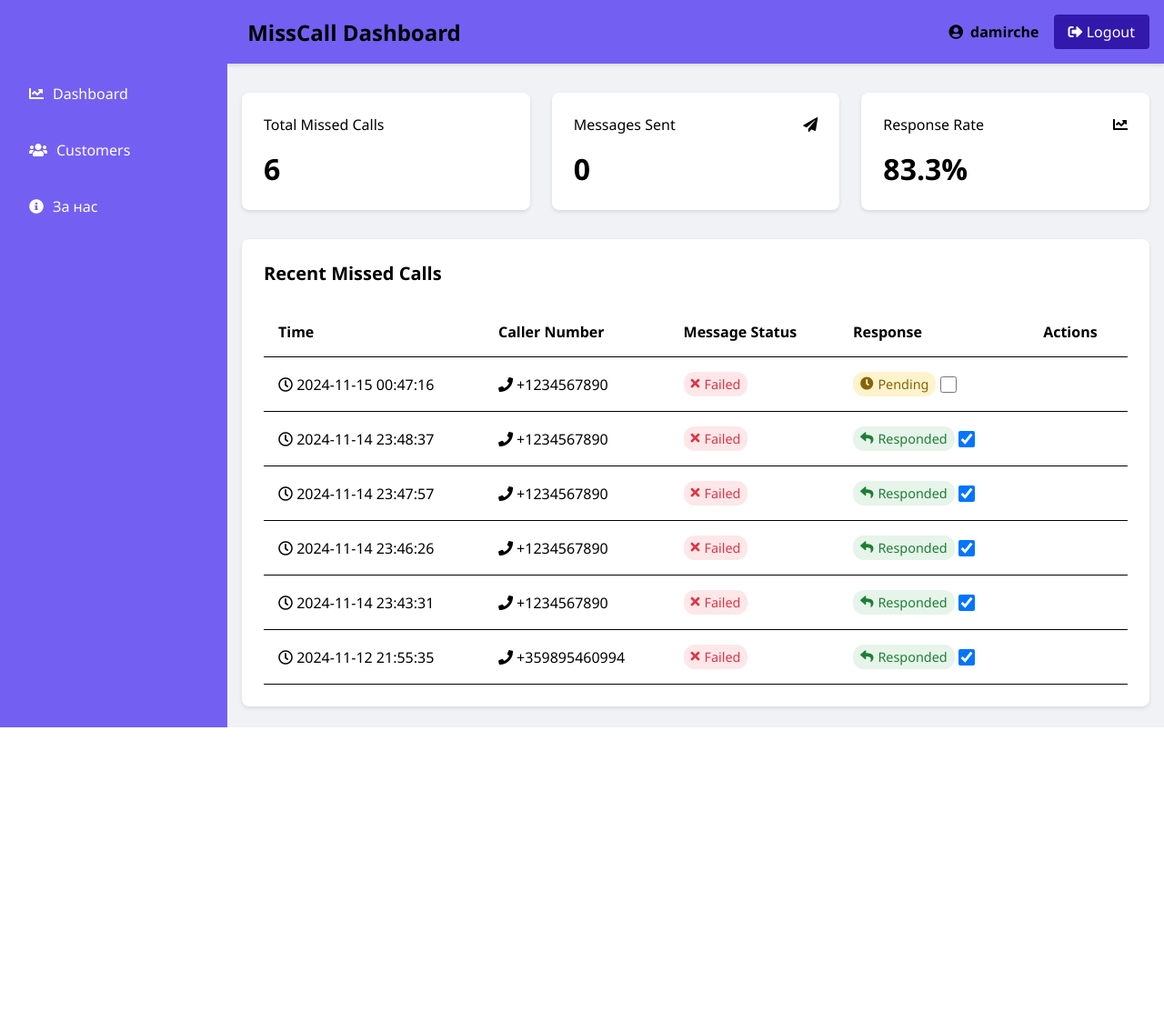
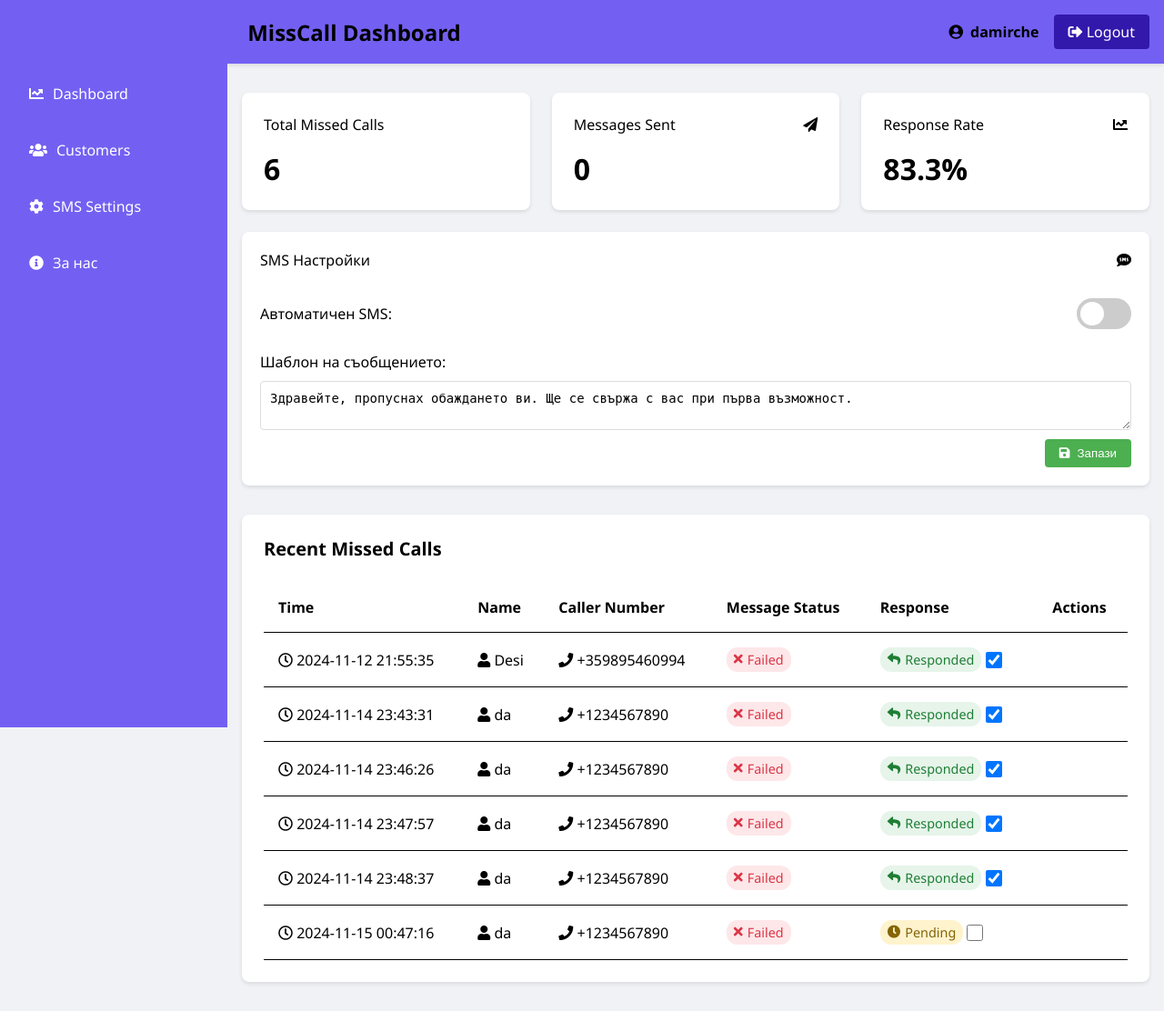
Before and after one commit to Mirchev92/Tester2, a Flask app: page /dashboard in a window 1280 px wide. Shown: the whole page at 91% size. Before the commit the page ends 800 px from the top, so only its background shows below. Run offline with Flask 3, Linux system fonts and the light colour scheme; a user stored in the database is signed in.

Commit message:
SMS as widget

```diff
--- a/app.py
+++ b/app.py
@@ -193,12 +193,31 @@ def is_saved_customer(phone_number):
     return Customer.query.filter_by(phone_number=phone_number).first() is not None
 
 @app.route('/dashboard')
-@login_required
 def dashboard():
-    missed_calls = MissedCall.query.filter_by(user_id=current_user.id).order_by(MissedCall.call_time.desc()).all()
-    for call in missed_calls:
-        call.is_saved_customer = is_saved_customer(call.caller_number)
-    return render_template('dashboard.html', missed_calls=missed_calls)
+    # Assuming you have SQLAlchemy models for MissedCall and Customer
+    missed_calls = db.session.query(
+        MissedCall,
+        Customer.name.label('customer_name')
+    ).outerjoin(
+        Customer,
+        MissedCall.caller_number == Customer.phone_number
+    ).all()
+
+    # Format the results
+    formatted_calls = []
+    for call, customer_name in missed_calls:
+        call_dict = {
+            'id': call.id,
+            'call_time': call.call_time,
+            'caller_number': call.caller_number,
+            'message_sent': call.message_sent,
+            'responded': call.responded,
+            'is_saved_customer': customer_name is not None,
+            'customer_name': customer_name
+        }
+        formatted_calls.append(call_dict)
+
+    return render_template('dashboard.html', missed_calls=formatted_calls)
 
 @app.route('/logout')
 @login_required
--- a/static/css/style.css
+++ b/static/css/style.css
@@ -713,3 +713,108 @@ input:checked + .slider:before {
 .form-group textarea {
     height: 100px;
 }
+
+/* SMS Widget Styling */
+.sms-widget {
+    grid-column: span 3; /* Makes the widget take full width */
+    height: auto;
+    padding: 20px;
+}
+
+.sms-widget-content {
+    display: flex;
+    flex-direction: column;
+    gap: 15px;
+    padding-top: 15px;
+}
+
+.sms-toggle {
+    display: flex;
+    align-items: center;
+    justify-content: space-between;
+    margin-bottom: 10px;
+}
+
+.sms-text {
+    display: flex;
+    flex-direction: column;
+    gap: 10px;
+}
+
+.sms-text textarea {
+    width: 100%;
+    padding: 10px;
+    border: 1px solid #ddd;
+    border-radius: 4px;
+    resize: vertical;
+    font-size: 14px;
+}
+
+.save-btn {
+    background-color: #4CAF50;
+    color: white;
+    border: none;
+    padding: 8px 16px;
+    border-radius: 4px;
+    cursor: pointer;
+    display: flex;
+    align-items: center;
+    gap: 8px;
+    align-self: flex-end;
+}
+
+.save-btn:hover {
+    background-color: #45a049;
+}
+
+/* Switch styling (for the toggle) */
+.switch {
+    position: relative;
+    display: inline-block;
+    width: 60px;
+    height: 34px;
+}
+
+.switch input {
+    opacity: 0;
+    width: 0;
+    height: 0;
+}
+
+.slider {
+    position: absolute;
+    cursor: pointer;
+    top: 0;
+    left: 0;
+    right: 0;
+    bottom: 0;
+    background-color: #ccc;
+    transition: .4s;
+}
+
+.slider:before {
+    position: absolute;
+    content: "";
+    height: 26px;
+    width: 26px;
+    left: 4px;
+    bottom: 4px;
+    background-color: white;
+    transition: .4s;
+}
+
+input:checked + .slider {
+    background-color: #2196F3;
+}
+
+input:checked + .slider:before {
+    transform: translateX(26px);
+}
+
+.slider.round {
+    border-radius: 34px;
+}
+
+.slider.round:before {
+    border-radius: 50%;
+}
--- a/templates/dashboard.html
+++ b/templates/dashboard.html
@@ -21,6 +21,10 @@
             <a href="/customers" class="sidebar-item">
                 <i class="fas fa-users"></i>
                 Customers
+            </a>
+            <a href="#" class="sidebar-item" onclick="showSettings()">
+                <i class="fas fa-cog"></i>
+                SMS Settings
             </a>
             <a href="{{ url_for('about') }}" class="sidebar-item">
                 <i class="fas fa-info-circle"></i>
@@ -103,6 +107,30 @@
                         {{ response_rate }}%
                     </div>
                 </div>
+
+                <!-- New SMS Settings Widget -->
+                <div class="stat-card sms-widget">
+                    <div class="stat-card-header">
+                        <span>SMS Настройки</span>
+                        <i class="fas fa-sms"></i>
+                    </div>
+                    <div class="sms-widget-content">
+                        <div class="sms-toggle">
+                            <label>Автоматичен SMS:</label>
+                            <label class="switch">
+                                <input type="checkbox" id="smsToggle">
+                                <span class="slider round"></span>
+                            </label>
+                        </div>
+                        <div class="sms-text">
+                            <label for="smsText">Шаблон на съобщението:</label>
+                            <textarea id="smsText" rows="2" placeholder="Въведете шаблон на SMS съобщението">Здравейте, пропуснах обаждането ви. Ще се свържа с вас при първа възможност.</textarea>
+                            <button onclick="saveSmsText()" class="save-btn">
+                                <i class="fas fa-save"></i> Запази
+                            </button>
+                        </div>
+                    </div>
+                </div>
             </div>
 
             <!-- Missed Calls Table -->
@@ -113,6 +141,7 @@
                         <thead>
                             <tr>
                                 <th>Time</th>
+                                <th>Name</th>
                                 <th>Caller Number</th>
                                 <th>Message Status</th>
                                 <th>Response</th>
@@ -125,6 +154,10 @@
                                 <td>
                                     <i class="far fa-clock"></i>
                                     {{ call.call_time.strftime('%Y-%m-%d %H:%M:%S') }}
+                                </td>
+                                <td>
+                                    <i class="fas fa-user"></i>
+                                    {{ call.customer_name if call.customer_name else 'Unknown' }}
                                 </td>
                                 <td>
                                     <i class="fas fa-phone"></i>
```
Also changed, not shown: instance/missed_calls.db.
